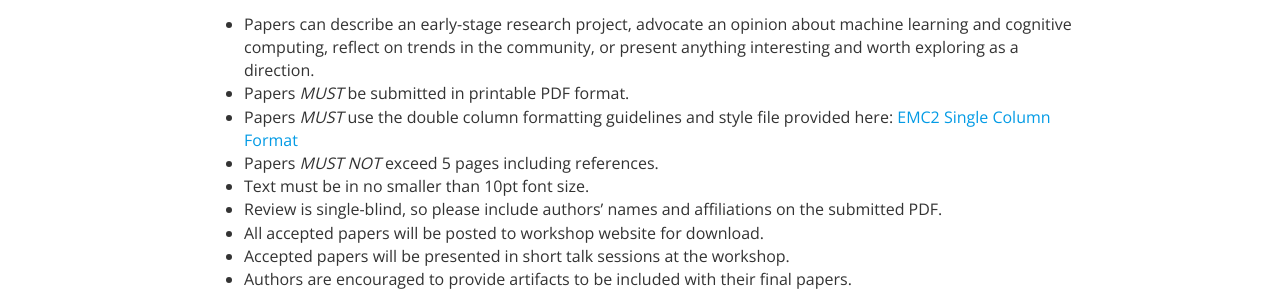
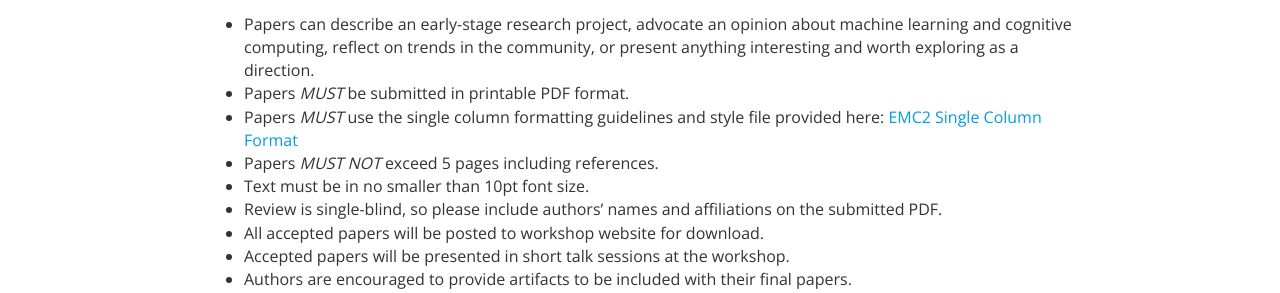
Before and after one commit to mgoldfar/emc2-web, a Jekyll site: the page built from submission.html, in a window 1280 px wide. Shown: the part 629-922 px from the top of the page. Built offline with Jekyll 4.4.1, drawn with Linux system fonts in a browser that asks for light colours.

Commit message:
typo - double column

```diff
--- a/submission.html
+++ b/submission.html
@@ -96,7 +96,7 @@ show_note: True
                     cognitive computing, reflect on trends in the community, or present anything interesting and worth
                     exploring as a direction.</li>
                 <li>Papers <em>MUST</em> be submitted in printable PDF format.</li>
-                <li>Papers <em>MUST</em> use the double column formatting guidelines and style file provided here: <a href="assets/latex_files/emc2_2020.sty">EMC2 Single Column Format</a></li>
+                <li>Papers <em>MUST</em> use the single column formatting guidelines and style file provided here: <a href="assets/latex_files/emc2_2020.sty">EMC2 Single Column Format</a></li>
                     <!-- ul class="browser-default">
                         <li><strong>ACM SIGPLAN</strong> <a href="http://www.sigplan.org/Resources/Author/">formatting guidelines</a></li>
                         <li><strong>IEEE</strong> conference <a href="https://www.ieee.org/conferences/publishing/templates.html">formatting guidelines</a></li>
```
